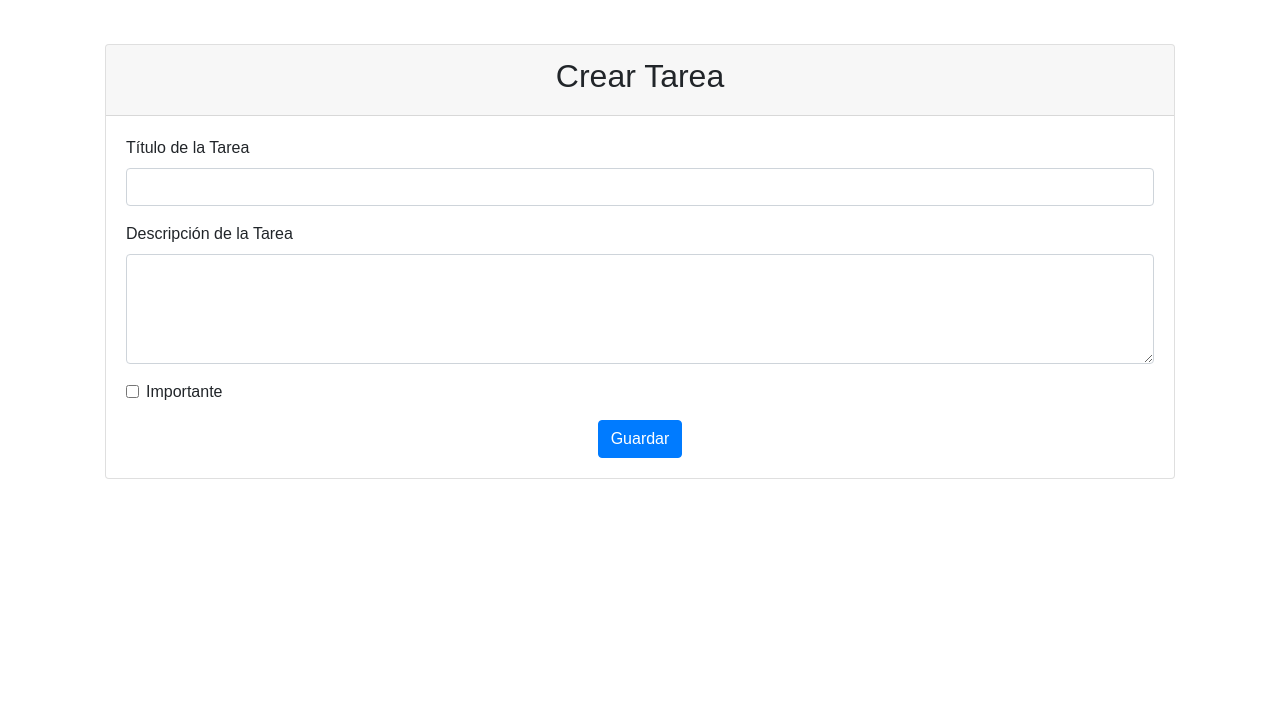
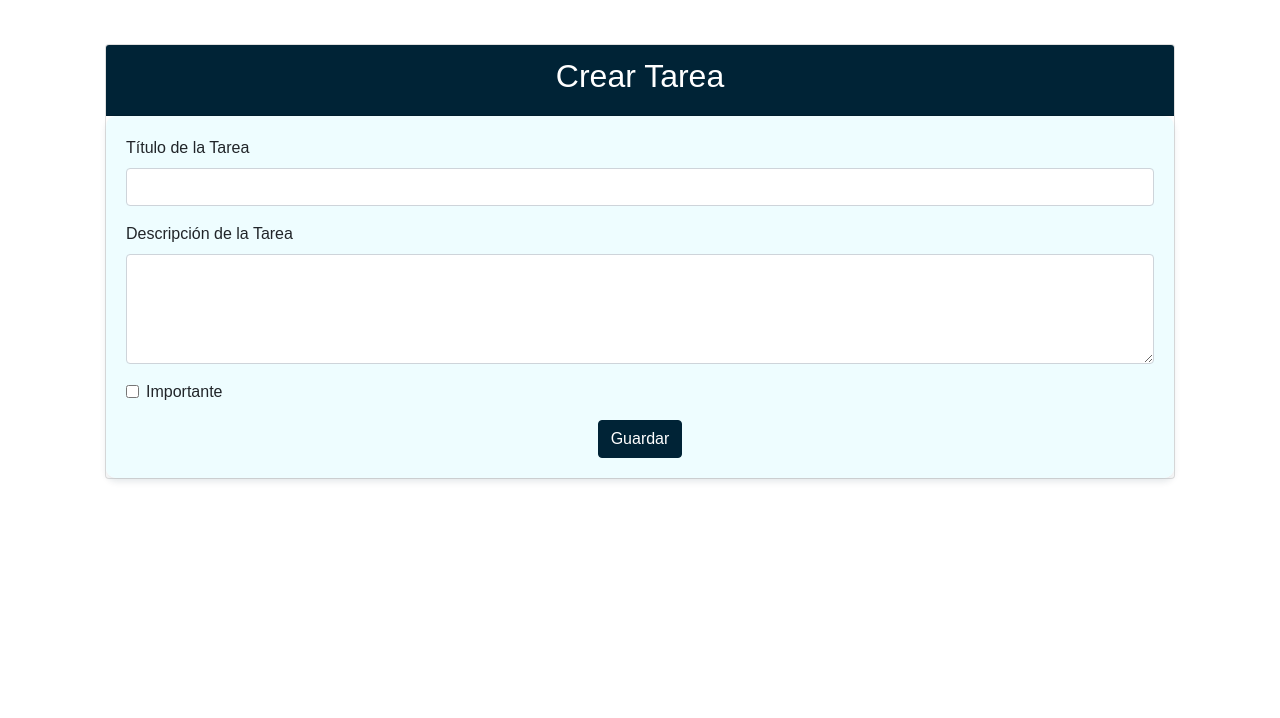
Before and after one commit to marcbaz123/Lideratest, a Django app: page /tasks/create/ in a window 1280 px wide. Shown: the part 56-774 px from the top of the page. Run offline with Django 4.2, Linux system fonts and the light colour scheme; the visitor is signed in with stand-in values (Sample User, id 1); some libraries are stand-ins or nearby versions.

Commit message:
Update create_task.html

```diff
--- a/lideratest/templates/create_task.html
+++ b/lideratest/templates/create_task.html
@@ -3,10 +3,10 @@
 {% block content %}
 <div class="container mt-4">
     <div class="card">
-        <div class="card-header text-center">
+        <div class="card-header text-center" style="background: #002336; color: #fff;">
             <h2>Crear Tarea</h2>
         </div>
-        <div class="card-body">
+        <div class="card-body" style="background: rgba(238, 253, 255, 0.95); border-radius: 10px; box-shadow: 0 4px 6px rgba(0, 35, 54, 0.1);">
             <form action="/tasks/create/" method="POST">
                 {% csrf_token %}
                 <div class="form-group">
@@ -22,7 +22,7 @@
                     <label class="form-check-label" for="important">Importante</label>
                 </div>
                 <div class="text-center mt-3">
-                    <button type="submit" class="btn btn-primary">Guardar</button>
+                    <button type="submit" class="btn btn-primary" style="background: #002336; border-color: #002336;">Guardar</button>
                 </div>
             </form>
         </div>
```
